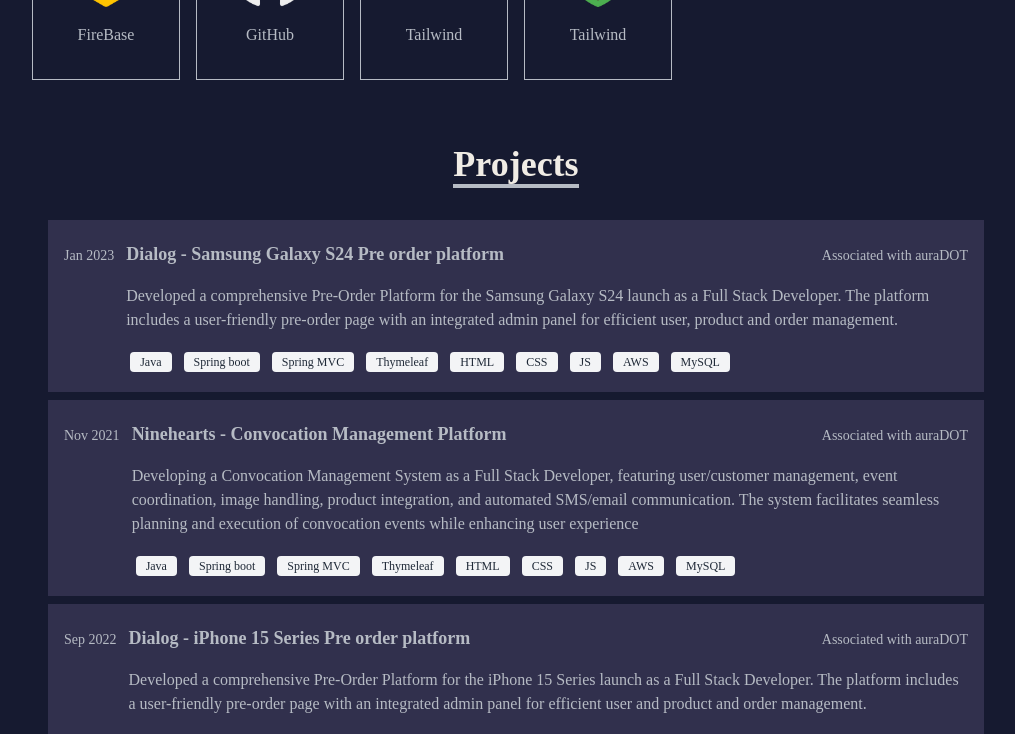
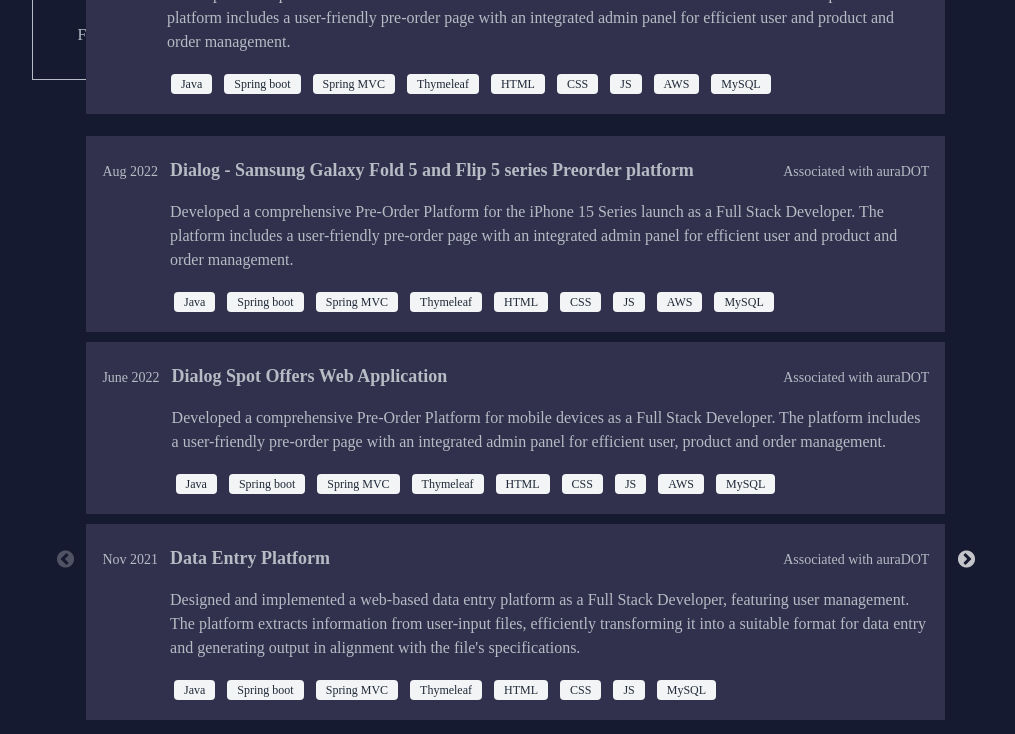
Before and after one commit to nweligalla/me, a React (Create React App) app: page / in a window 1280 px wide. Shown: the part 3620-4354 px from the top of the page, without its empty margins (124-1139 px from the left). Built offline with nearby package versions, Linux system fonts and the light colour scheme; the HTML template or start-up script is replaced by a standard one.

Commit message:
added carousal to projects

```diff
--- a/src/components/Articles.jsx
+++ b/src/components/Articles.jsx
@@ -52,7 +52,7 @@
         ]
     };
     return (
-        <div name='work' className='w-[80%] mx-auto'>
+        <div name='work' className='w-[80%] mx-auto h-screen'>
             <div data-aos="zoom-in" className='max-w-[1000px] mx-auto p-4 mt-6 flex flex-col justify-center w-full h-full'>
                 <div className='pb-8'>
                     <p className='section-title'>Articles</p>
--- a/src/components/Projects.jsx
+++ b/src/components/Projects.jsx
@@ -1,19 +1,65 @@
-import React from 'react'
+import React, { useEffect } from 'react'
 import ProjectCard from './resusables/ProjectCard';
 import projectList from '../data/projectList.js'
+import AOS from 'aos';
+import Slider from "react-slick";
+import 'aos/dist/aos.css'
+import "slick-carousel/slick/slick.css";
+import "slick-carousel/slick/slick-theme.css";
 
-function projects() {
+
+function Projects() {
+
+    useEffect(() => {
+        AOS.init({ duration: 1000 })
+    }, [])
+
+    const settings = {
+        dots: true,
+        infinite: false,
+        rows: 3,
+        slidesToShow: 1,
+        vertical: true,
+        slidesToScroll: 2,
+        responsive: [
+            {
+                breakpoint: 1024,
+                settings: {
+                    slidesToShow: 3,
+                    slidesToScroll: 3,
+                    infinite: true,
+                    dots: true
+                }
+            },
+            {
+                breakpoint: 600,
+                settings: {
+                    slidesToShow: 2,
+                    slidesToScroll: 2,
+                    initialSlide: 2
+                }
+            },
+            {
+                breakpoint: 480,
+                settings: {
+                    slidesToShow: 1,
+                    rows: 1,
+                    slidesToScroll: 1
+                }
+            }]
+    };
+
+
     return (
-        <div name='experience' className='w-full '>
-            <div className='max-w-[1000px] mx-auto p-4 flex flex-col justify-center w-full h-full'>
+        <div name='experience' className='w-full h-screen'>
+            <div data-aos="zoom-in" className='max-w-[1000px]  mx-auto p-4 flex flex-col justify-center w-full h-full'>
                 <div className='text-center'>
                     <p className='section-title '>Projects</p>
                 </div>
 
-                <div className=" mt-9 mx-auto  dark:text-gray-100">
-                    <ul className="space-y-2">
-                        {
-                            projectList.toReversed().map(({ projectName, description, time, techStack, associate }) => {
+                <div className='w-[90%] mx-auto mt-6'>
+                    <Slider {...settings}>
+                        {projectList.toReversed().map(({ projectName, description, time, techStack, associate }) => {
                             return (
                                 <ProjectCard
                                     time={time}
@@ -23,14 +69,13 @@
                                     associate={associate}
                                 />
                             )
-                            })
-                        }
+                        })}
 
-                    </ul>
+                    </Slider>
                 </div>
             </div>
         </div>
     )
 }
 
-export default projects
+export default Projects
--- a/src/components/resusables/ProjectCard.jsx
+++ b/src/components/resusables/ProjectCard.jsx
@@ -1,17 +1,12 @@
-import React, { useEffect } from 'react'
-import AOS from 'aos';
-import 'aos/dist/aos.css'
+import React from 'react'
+
 
 function ProjectCard({ projectName, description, time, techStack, associate }) {
 
-    useEffect(() => {
-        AOS.init({ duration: 1000 })
-    }, [])
-
 
     return (
-        <li data-aos="fade-right">
-            <div className="min-w-[100%] hover:scale-105 duration-200 cu flex items-start space-x-3 bg-[#31304D] p-4">
+        // <li>
+            <div className="min-w-[100%] duration-200 cu flex items-start space-x-3 bg-[#31304D] p-4">
                 <span className="flex items-center mt-1 h-8 text-sm hover:underline">{time}</span>
                 <div className="flex-1 space-y-2">
                     <div className="flex items-center justify-between space-x-4 dark:text-gray-400">
@@ -34,7 +29,7 @@
                     </div>
                 </div>
             </div>
-        </li>
+        // </li>
     )
 }
 
```
Also changed, not shown: src/components/Education.jsx (+5 -7 lines). Lines whose indentation alone changed are shown as unchanged.
